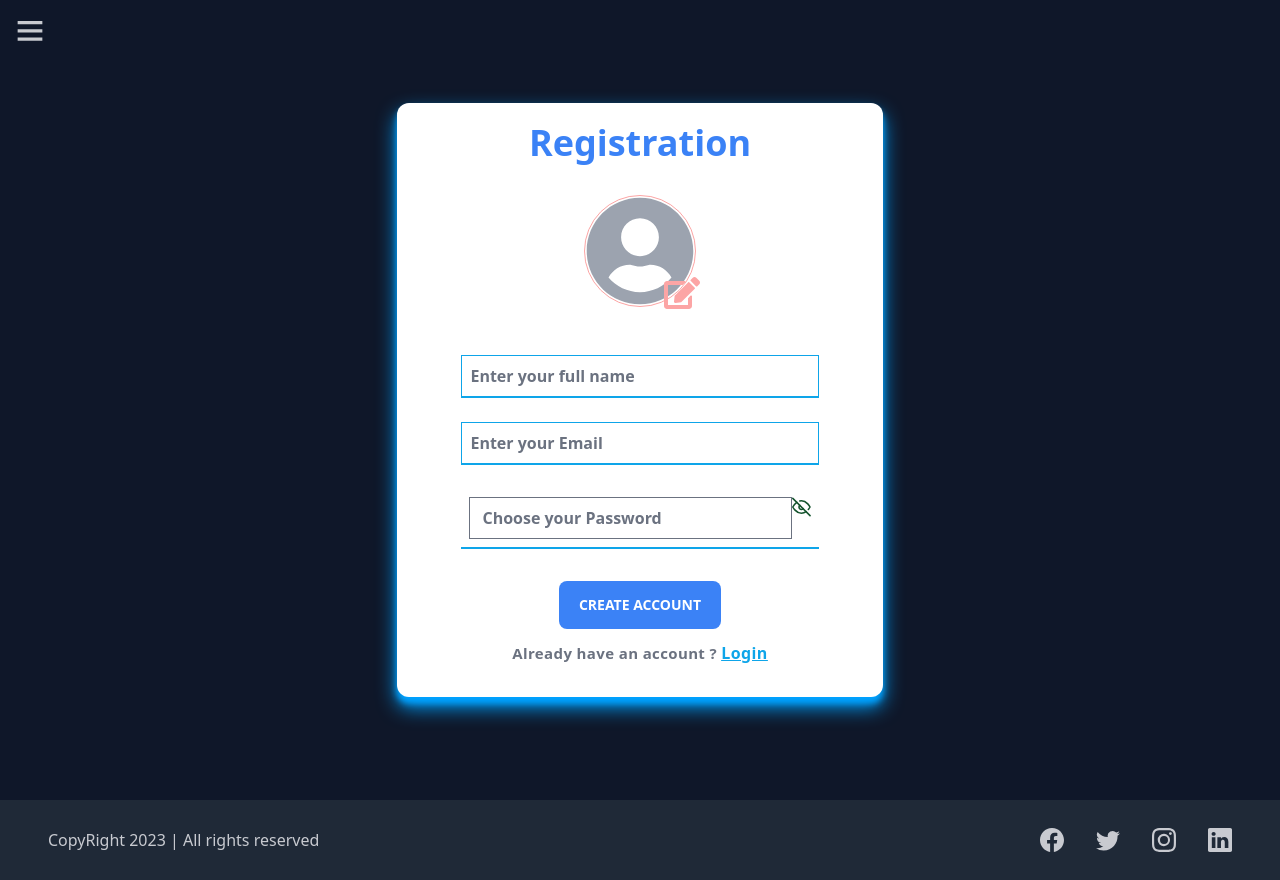
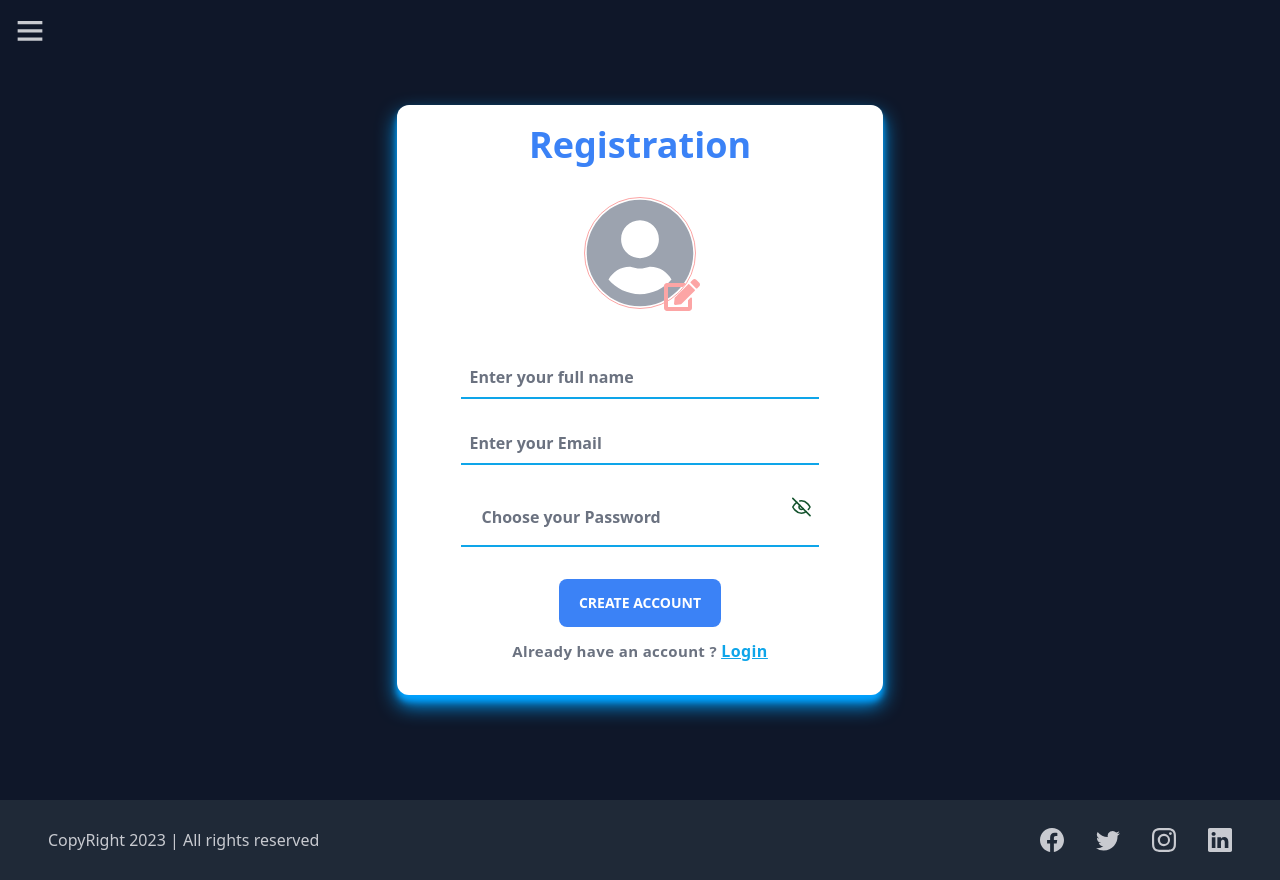
Before and after one commit to Sohel-786/LMS, a React (Vite) app in the folder client/: page /signup in a window 1280 px wide. Built offline with nearby package versions, Linux system fonts and the light colour scheme.

Commit message:
working on contact page and fixed small issues

```diff
--- a/client/src/pages/SignIn.jsx
+++ b/client/src/pages/SignIn.jsx
@@ -60,16 +60,16 @@ function SignIn() {
 
           <input
             onChange={handleChange}
-            className="w-[80%] p-2 bg-transparent border-b-[2px] border-sky-500 focus:outline-none focus:bg-sky-100 focus:rounded-lg placeholder:font-semibold font-bold text-green-900 my-3"
+            className="w-[80%] p-2 bg-transparent border-t-0 border-r-0 border-l-0 border-b-[2px] border-sky-500 focus:outline-none focus:bg-sky-100 focus:rounded-lg placeholder:font-semibold focus:ring-0 font-bold text-green-900 my-3"
             type="email"
             name="email"
             placeholder="Enter your Email"
           />
 
-          <div className="w-[80%] p-2 bg-transparent border-b-[2px] border-sky-500 focus-within:bg-sky-100 focus-within:rounded-lg text-green-900 my-3 flex">
+          <div className="w-[80%] p-2 bg-transparent flex justify-center items-center  border-b-[2px] border-sky-500 focus-within:bg-sky-100 focus-within:rounded-lg text-green-900 my-3">
             <input
               onChange={handleChange}
-              className="bg-transparent focus:outline-none w-full placeholder:font-semibold font-bold"
+              className="bg-transparent border-none focus:outline-0 focus:ring-0 w-full placeholder:font-semibold font-bold"
               type={viewPassword ? "text" : "password"}
               name="password"
               placeholder="Choose your Password"
--- a/client/src/pages/Signup.jsx
+++ b/client/src/pages/Signup.jsx
@@ -131,7 +131,7 @@ function SignUp() {
 
           <input
             onChange={handleChange}
-            className="w-[80%] p-2 bg-transparent border-b-[2px] border-sky-500 focus:outline-none focus:bg-sky-100 focus:rounded-lg placeholder:font-semibold font-bold text-green-900 my-3"
+            className="w-[80%] p-2 bg-transparent border-b-[2px] border-t-0 border-l-0 border-r-0 focus:ring-0 border-sky-500 focus:outline-none focus:bg-sky-100 focus:rounded-lg placeholder:font-semibold font-bold text-green-900 my-3"
             type="text"
             name="fullname"
             placeholder="Enter your full name"
@@ -139,7 +139,7 @@ function SignUp() {
 
           <input
             onChange={handleChange}
-            className="w-[80%] p-2 bg-transparent border-b-[2px] border-sky-500 focus:outline-none focus:bg-sky-100 focus:rounded-lg placeholder:font-semibold font-bold text-green-900 my-3"
+            className="w-[80%] p-2 bg-transparent border-t-0 border-l-0 border-r-0 border-b-[2px] focus:ring-0 border-sky-500 focus:outline-none focus:bg-sky-100 focus:rounded-lg placeholder:font-semibold font-bold text-green-900 my-3"
             type="email"
             name="email"
             placeholder="Enter your Email"
@@ -148,7 +148,7 @@ function SignUp() {
           <div className="w-[80%] p-2 bg-transparent border-b-[2px] border-sky-500 focus-within:bg-sky-100 focus-within:rounded-lg text-green-900 my-3 flex">
             <input
               onChange={handleChange}
-              className="bg-transparent focus:outline-none w-full placeholder:font-semibold font-bold"
+              className="bg-transparent focus:outline-none border-none focus:ring-0 w-full placeholder:font-semibold font-bold"
               type={viewPassword ? "text" : "password"}
               name="password"
               placeholder="Choose your Password"
```
